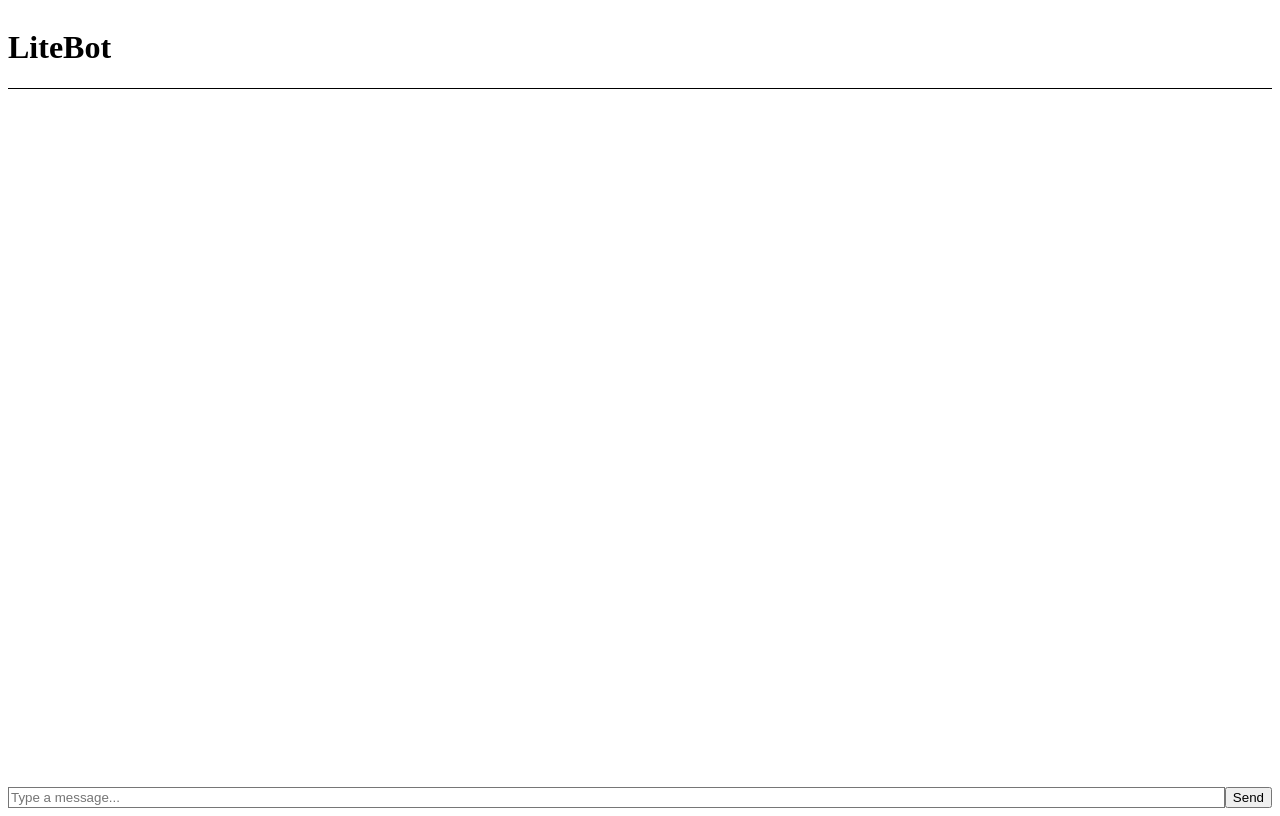
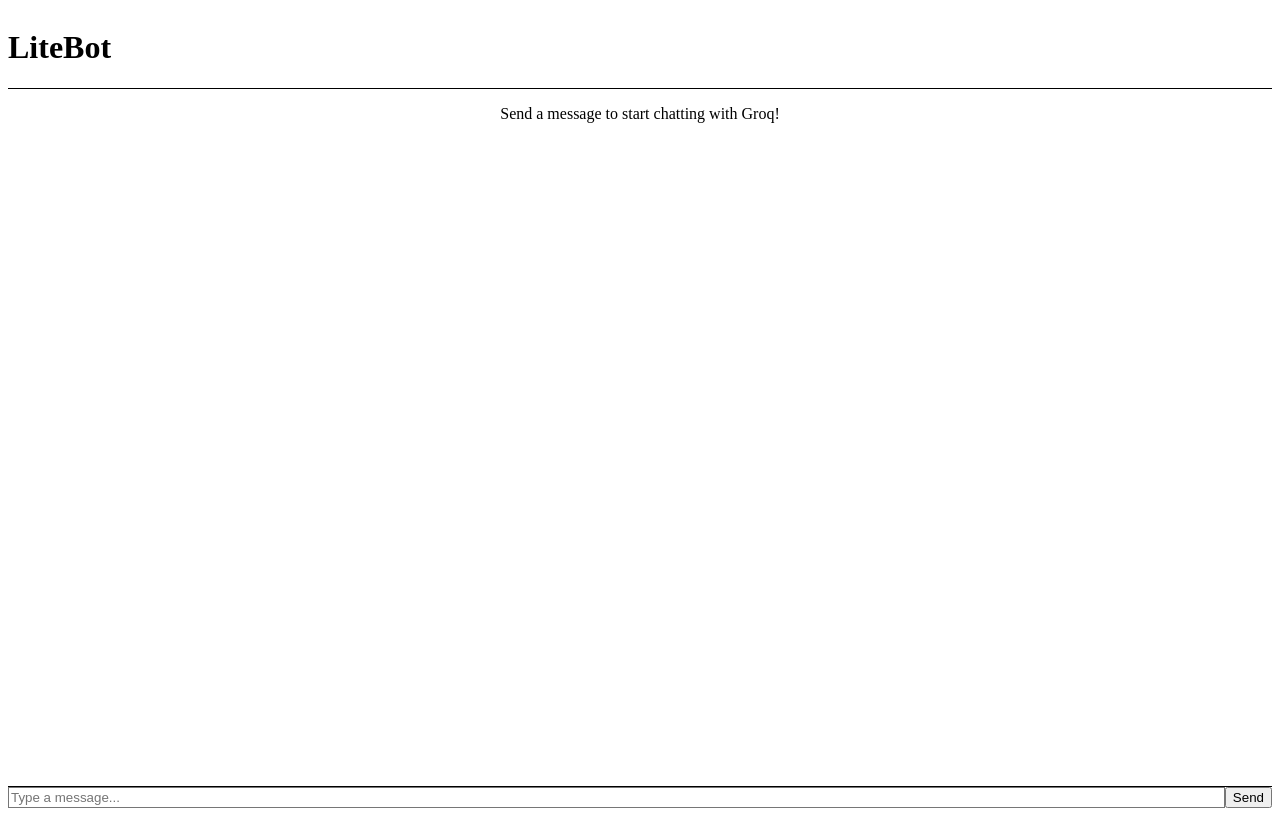
Before and after one commit to praneet213khot/Lite-Bot, a Next.js app: page / in a window 1280 px wide. Built offline with nearby package versions, Linux system fonts and the light colour scheme.

Commit message:
Update page.tsx

```diff
--- a/app/page.tsx
+++ b/app/page.tsx
@@ -3,40 +3,48 @@
 import { useChat } from '@ai-sdk/react';
 
 export default function Chat() {
-  const { messages, input, handleInputChange, handleSubmit } = useChat();
+  const { messages, input, handleInputChange, handleSubmit, error } = useChat();
 
   return (
-    <div className="flex flex-col h-screen max-w-md mx-auto p-4 justify-between">
+    <div className="flex flex-col h-screen max-w-md mx-auto p-4 justify-between bg-white text-black">
       <div className="flex items-center gap-2 border-b pb-2">
         <h1 className="font-bold text-xl">LiteBot</h1>
       </div>
 
       <div className="flex-1 overflow-y-auto space-y-4 my-4">
+        {messages.length === 0 && (
+          <p className="text-gray-400 text-center mt-10">Send a message to start chatting with Groq!</p>
+        )}
         {messages.map((m) => (
           <div
             key={m.id}
             className={`p-3 rounded-lg ${
               m.role === 'user'
                 ? 'bg-blue-500 text-white ml-auto max-w-[80%]'
-                : 'bg-gray-200 text-black mr-auto max-w-[80%]'
+                : 'bg-gray-100 text-black mr-auto max-w-[80%]'
             }`}
           >
-            <span className="font-bold block text-xs opacity-75">
+            <span className="font-bold block text-xs opacity-75 mb-1">
               {m.role === 'user' ? 'You' : 'AI'}
             </span>
-            {m.content}
+            <p className="whitespace-pre-wrap">{m.content}</p>
           </div>
         ))}
+        {error && (
+          <div className="p-3 bg-red-100 text-red-700 rounded-lg text-sm">
+            Error: {error.message}
+          </div>
+        )}
       </div>
 
-      <form onSubmit={handleSubmit} className="flex gap-2">
+      <form onSubmit={handleSubmit} className="flex gap-2 pt-2 border-t">
         <input
-          className="flex-1 border border-gray-300 rounded p-2 text-black"
+          className="flex-1 border border-gray-300 rounded p-2 text-black focus:outline-none focus:ring-2 focus:ring-blue-500"
           value={input}
           onChange={handleInputChange}
           placeholder="Type a message..."
         />
-        <button type="submit" className="bg-blue-500 text-white px-4 py-2 rounded">
+        <button type="submit" className="bg-blue-500 text-white px-4 py-2 rounded hover:bg-blue-600">
           Send
         </button>
       </form>
```
